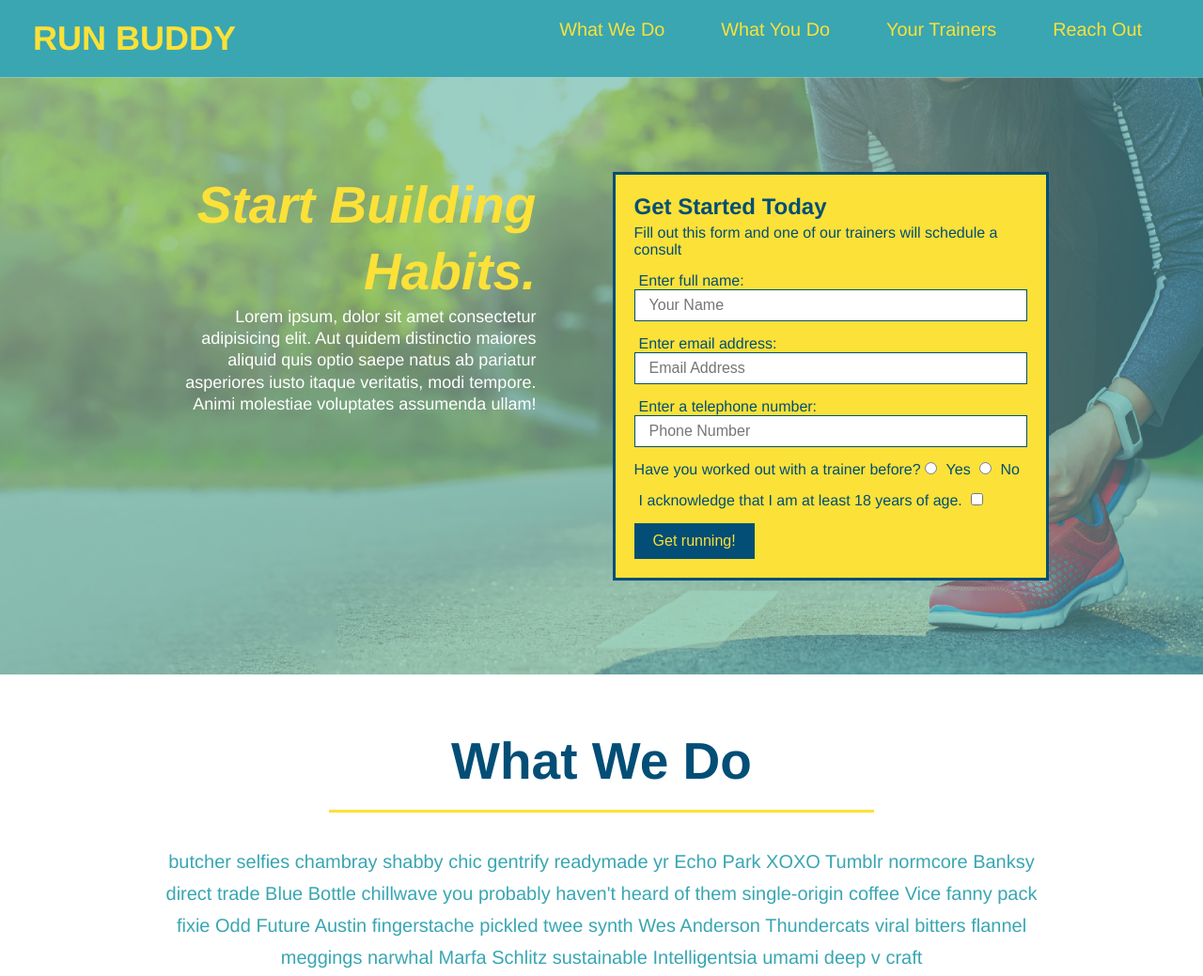
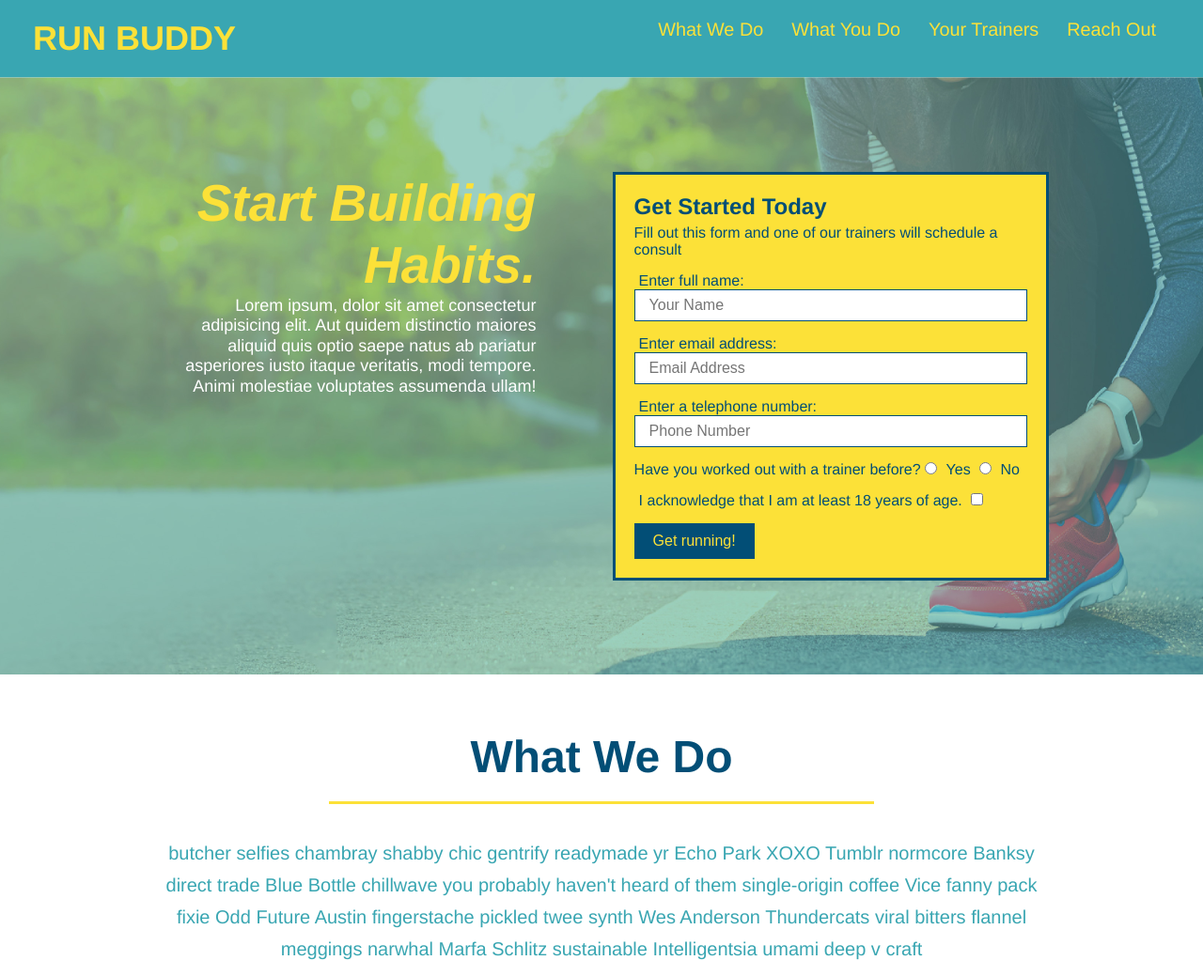
Before and after one commit to ckim14/run-buddy, a plain HTML site: page index.html in a window 1280 px wide. Shown: the top 1039 px of the page at 94% size. Drawn offline with Linux system fonts and the light colour scheme.

Commit message:
added media queries

```diff
--- a/assets/css/style.css
+++ b/assets/css/style.css
@@ -44,7 +44,7 @@ header nav ul {
 }
 
 header nav ul li a {
-    margin: 0 30px;
+    padding: 10px 15px;
     font-weight: lighter;
     font-size: 1.55vw;
 }
@@ -85,6 +85,7 @@ section {
     display: flex;
     justify-content: center;
     flex-wrap: wrap;
+    align-items: flex-start;
 }
 
 
@@ -137,7 +138,7 @@ button {
     margin: 3.5%;
     color: #fff;
     font-size: 18px;
-    line-height: 1.3;
+    line-height: 1.2;
 }
 
 .hero-cta h2 {
@@ -211,7 +212,7 @@ button {
 }
 
 .section-title {
-    font-size: 55px;
+    font-size: 48px;
     color:#024e76;
     border-bottom: 3px solid;
     padding-bottom: 20px;
@@ -342,3 +343,21 @@ button {
 .flex-row {
     display: flex;
 }
+
+/* Media query for smaller desktop screens and smaller */
+@media screen and (max-width: 980px) {
+
+    }
+}
+
+/* Media query for tablets and smaller */
+@media screen and (max-width: 768px) {
+
+    }
+}
+
+/* Media query for mobile phones and smaller */
+@media screen and (max-width: 575px) {
+
+    }
+}
--- a/index.html
+++ b/index.html
@@ -1,7 +1,7 @@
 <!DOCTYPE html>
 <html lang="en">
     <head>
-        <meta charset="UTF-8" />
+        <meta name="viewport" content="width=device-width, initial-scale=1.0" charset="UTF-8" />
         <link rel="stylesheet" href="./assets/css/style.css" />
         <title>Run Buddy</title>
     </head>
```
